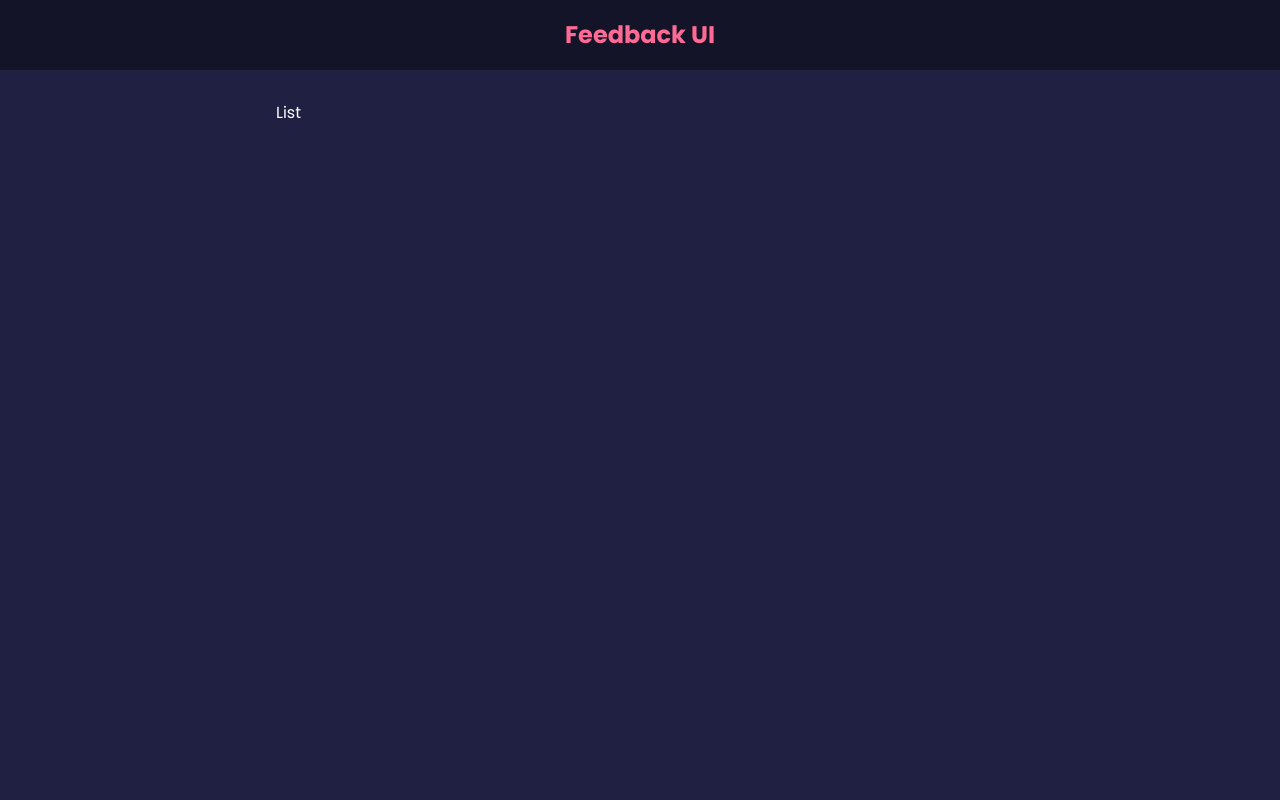
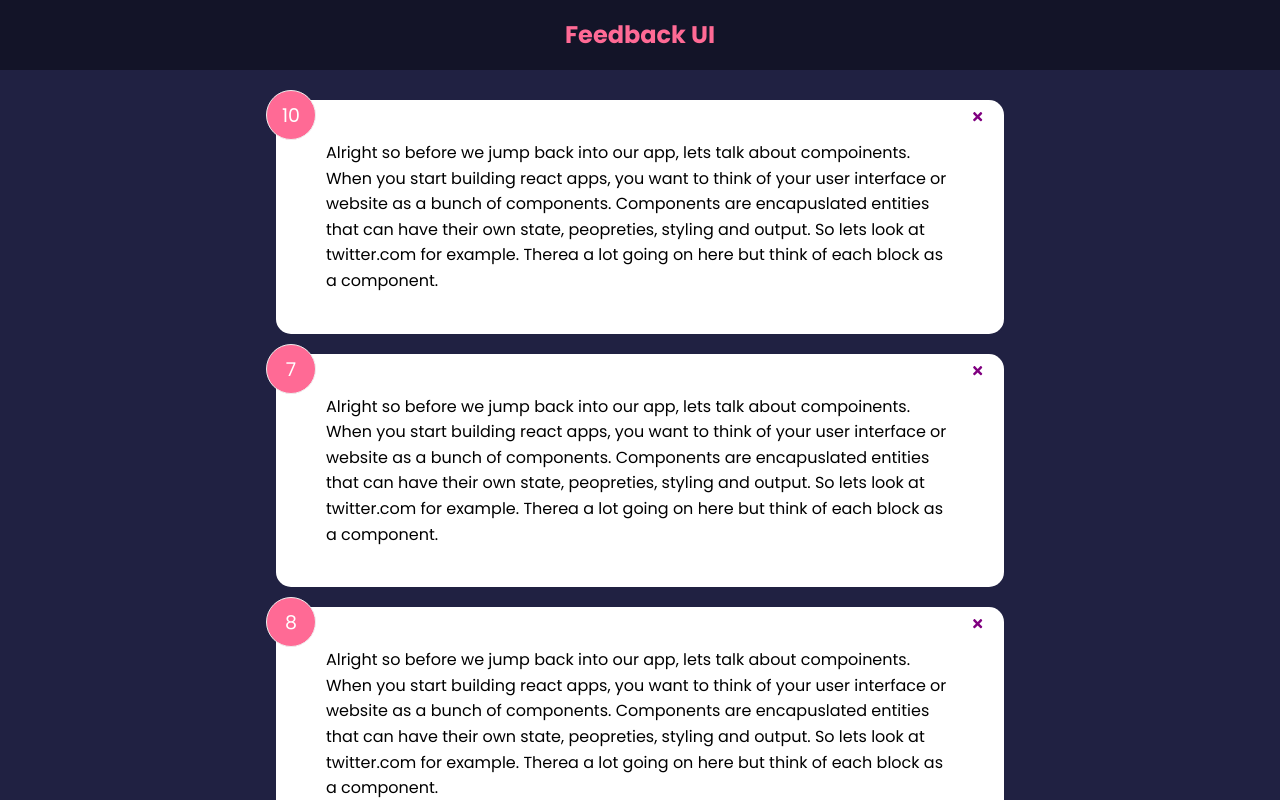
Before and after one commit to likeam/feedback-app, a React (Create React App) app: page / in a window 1280 px wide. Shown: the top 800 px of the page. Built offline with nearby package versions, Linux system fonts and the light colour scheme.

Commit message:
Event and popup building

```diff
--- a/package.json
+++ b/package.json
@@ -8,6 +8,7 @@
     "@testing-library/user-event": "^13.5.0",
     "react": "^18.2.0",
     "react-dom": "^18.2.0",
+    "react-icons": "^4.4.0",
     "react-scripts": "5.0.1",
     "web-vitals": "^2.1.4"
   },
--- a/src/App.js
+++ b/src/App.js
@@ -2,6 +2,7 @@
 import Header from "./components/Header"
 import FeedbackList from "./components/FeedbackList"
 import FeedbackData from "./data/FeedbackData"
+
 
 function App(){
 
@@ -14,6 +15,7 @@
         <div className="container">
             <FeedbackList feedback = {feedback} />
 
+
         </div>
         </>
             )
--- a/src/components/FeedbackItem.jsx
+++ b/src/components/FeedbackItem.jsx
@@ -1,17 +1,26 @@
+import {FaTimes} from 'react-icons/fa'
+import PropTypes from 'prop-types'
+import Card from "./shared/Card"
 
-import {useStae} from 'react'
+function FeedbackItem({item}) {
 
-function FeedbackItem() {
-    const [rating, serRating] = useState(7)
-    const [text, setText] = useStae('This is an example of Feedback item')
+    const handleClick = (id) => {
+        console.log(id)
+    }
 
-    return (
-        <div className="card">
-            <div className="num-display">{rating}</div>
-            <div className="text-display">{text}</div>
 
-        </div>
-    )
+        return (
+            <Card>
+                <div className="num-display">{item.rating}</div>
+                <button onClick={() => handleClick(item.id)} className="close">
+                    <FaTimes color= 'purple'/>
+                </button>
+                <div className="text-display">{item.text}</div>
+
+            </Card>
+        )
 }
-
+FeedbackItem.propTypes = {
+    item: PropTypes.object.isRequired,
+}
 export default FeedbackItem
--- a/src/components/FeedbackList.jsx
+++ b/src/components/FeedbackList.jsx
@@ -1,11 +1,29 @@
-
+import PropTypes from 'prop-types';
+import FeedbackItem from "./FeedbackItem";
 
 function FeedbackList({feedback}) {
 
         console.log(feedback);
+
+        if(!feedback || feedback.length === 0){
+            return <p>No FeedBack YEt</p>
+        }
     return (
-        <div>List</div>
+        <div className="feedback-list">
+            {feedback.map((item) =>(
+                <FeedbackItem key={item.id} item = {item} />
+            ))}
+        </div>
     )
+}
+FeedbackList.propTypes ={
+    feedback: PropTypes.arrayOf(
+        PropTypes.shape({
+            id: PropTypes.number.isRequired,
+            text: PropTypes.string.isRequired,
+            rating: PropTypes.number.isRequired,
+        })
+    ),
 }
 
 export default FeedbackList
--- /dev/null
+++ b/src/components/shared/Card.jsx
@@ -0,0 +1,24 @@
+import PropTypes from 'prop-types'
+
+function Card({children, reverse}) {
+    // return (
+    //    <div className={`card ${reverse && 'reverse'}`}>{children}</div>
+    // )
+
+    return (
+        <div className= "card " style={{
+            backgroundColor: reverse ? 'rgba(0,0,0,0.4)' : '#fff',
+            color: reverse ? '#fff' : '#000',
+        }}>{children}</div>
+    )
+}
+
+Card.defaultProps = {
+    reverse: false,
+}
+Card.propTypes = {
+    children: PropTypes.node.isRequired,
+    reverse: PropTypes.bool,
+}
+
+export default Card
```
Also changed, not shown: 1 other file (tests, documents, lock files or other folders).
